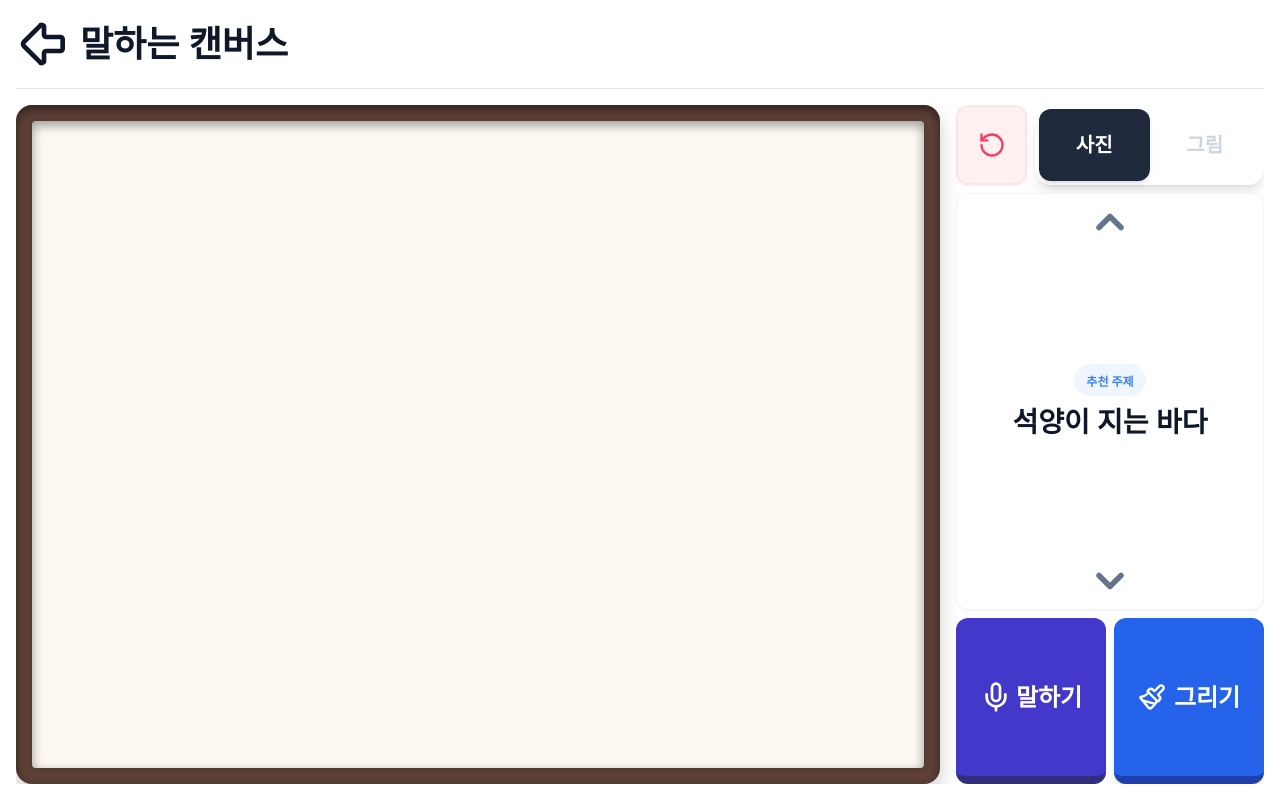
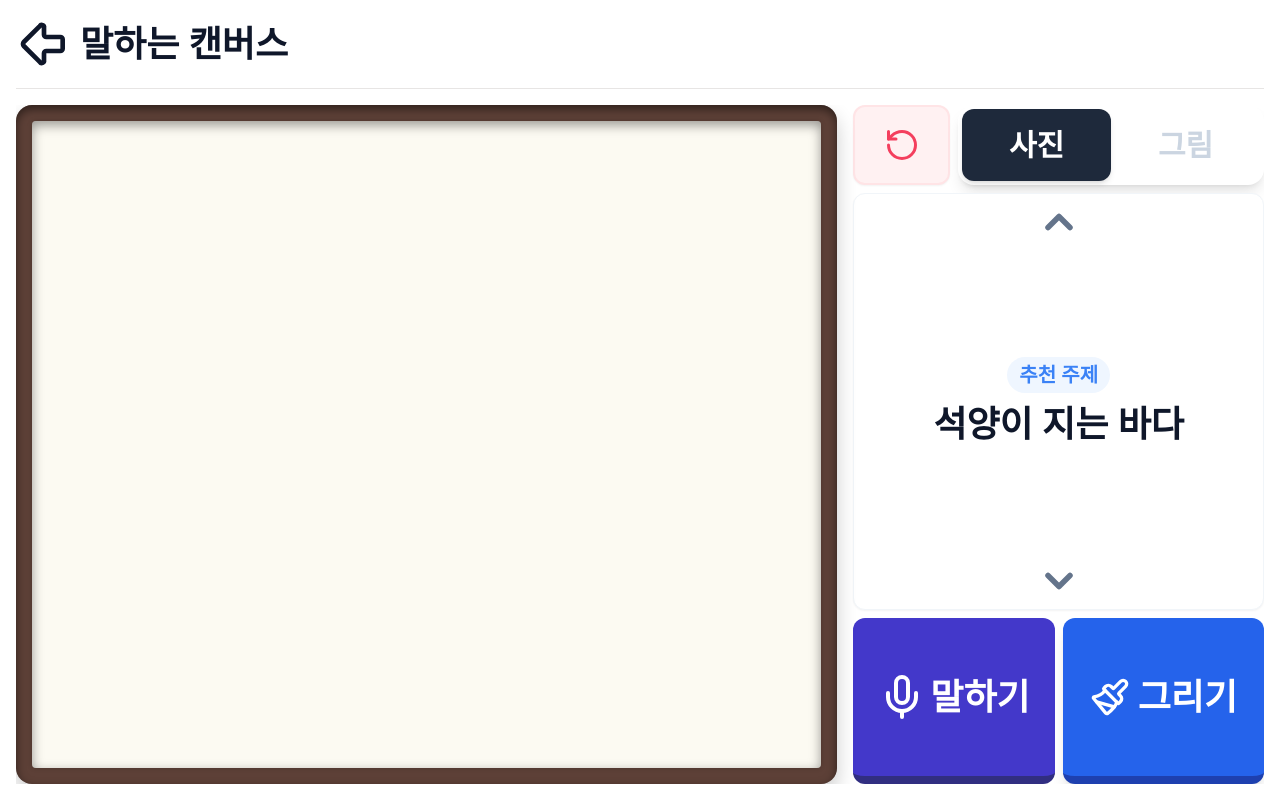
Before and after one commit to circuluspibo/piCare-front, a React (Vite) app: page /ai/draw in a window 1280 px wide. Built offline with nearby package versions, Linux system fonts and the light colour scheme; no server answers.

Commit message:
update component ui

```diff
--- a/src/pages/ai/DrawByVoice.jsx
+++ b/src/pages/ai/DrawByVoice.jsx
@@ -136,7 +136,7 @@ export default function DrawByVoice() {
   return (
     <div className="flex w-full h-full gap-4 overflow-hidden items-stretch">
       <div
-        className="w-3/4 relative flex items-center justify-center"
+        className="w-2/3 relative flex items-center justify-center"
         ref={parentRef}
       >
         <div className="w-full h-full bg-[#5D4037] rounded-2xl p-4 shadow-[inset_0_4px_10px_rgba(0,0,0,0.5),0_10px_20px_rgba(0,0,0,0.2)] relative flex items-center justify-center">
@@ -159,7 +159,7 @@ export default function DrawByVoice() {
         </div>
       </div>
 
-      <div className="w-1/4 flex flex-col gap-2 h-full">
+      <div className="w-1/3 flex flex-col gap-2 h-full">
         {/** SECTION: 화풍선택 및 도구 */}
         <div className="h-20 grid grid-cols-4 gap-2 shrink-0">
           <button
@@ -173,7 +173,7 @@ export default function DrawByVoice() {
             }
             className="col-span-1 bg-rose-50 rounded-xl border-2 border-rose-100 flex items-center justify-center text-rose-500 active:bg-rose-100 active:scale-95 transition-all shadow-sm"
           >
-            <RotateCcw size={28} />
+            <RotateCcw size={36} />
           </button>
           <div className="col-span-3 bg-white flex p-1 rounded-2xl shadow-lg">
             {["real", "anim"].map((m) => (
@@ -181,7 +181,7 @@ export default function DrawByVoice() {
                 key={m}
                 onClick={() => setSketchModel(m)}
                 className={cn(
-                  "flex-1 rounded-xl text-xl font-black transition-all",
+                  "flex-1 rounded-xl text-3xl font-black transition-all",
                   sketchModel === m
                     ? "bg-slate-800 text-white shadow-md"
                     : "text-slate-300",
@@ -205,11 +205,11 @@ export default function DrawByVoice() {
           </button>
           <div className="flex-1 flex flex-col items-center justify-center px-4 text-center">
             <div className="bg-blue-50 px-3 py-1 rounded-full mb-2">
-              <span className="text-xs font-black text-blue-500 uppercase">
+              <span className="text-xl font-black text-blue-500 uppercase">
                 추천 주제
               </span>
             </div>
-            <p className="text-[28px] font-black text-slate-900 leading-tight break-keep">
+            <p className="text-4xl font-black text-slate-900 leading-tight break-keep">
               {SUBJECTS[subjectIdx]}
             </p>
           </div>
@@ -230,16 +230,16 @@ export default function DrawByVoice() {
               onStart={handleStartRecording}
               onStop={handleStopRecording}
               isListening={isRecording}
-              micText="text-2xl"
-              iconSize="size-8"
+              micText="text-4xl"
+              iconSize="size-12"
             />
           </div>
           <button
             onClick={handleManualGenerate}
             className="flex-1 bg-blue-600 border-b-[8px] border-blue-800 text-white rounded-xl flex items-center justify-center gap-2 active:scale-95 transition-all shadow-lg"
           >
-            <Paintbrush size={28} />
-            <span className="text-2xl font-black">그리기</span>
+            <Paintbrush size={40} />
+            <span className="text-4xl font-black">그리기</span>
           </button>
         </div>
       </div>
```
